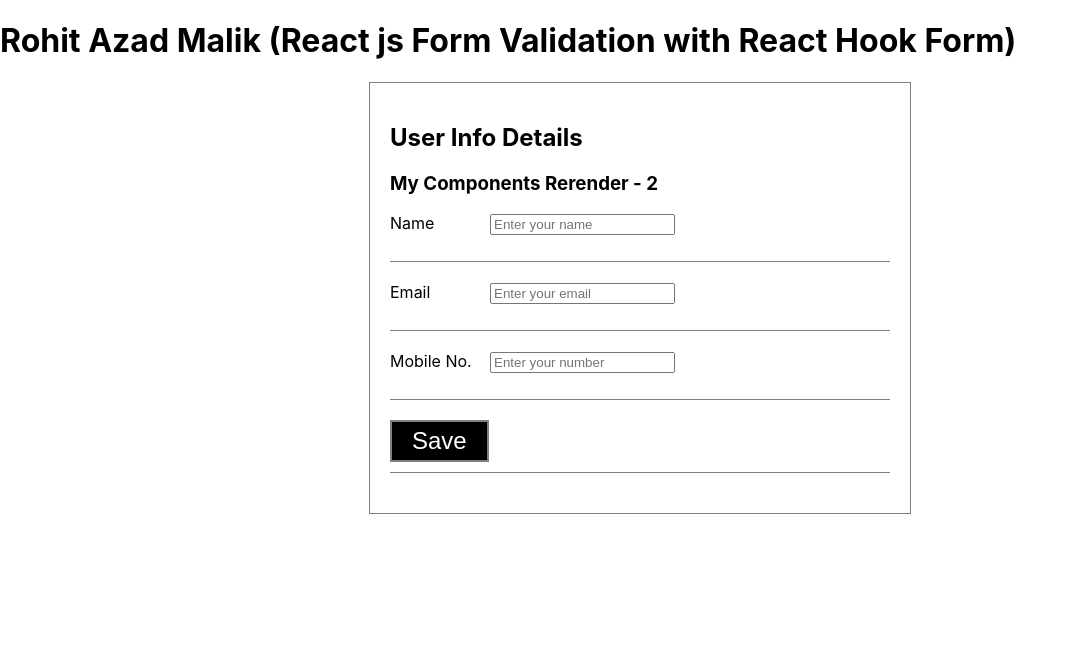
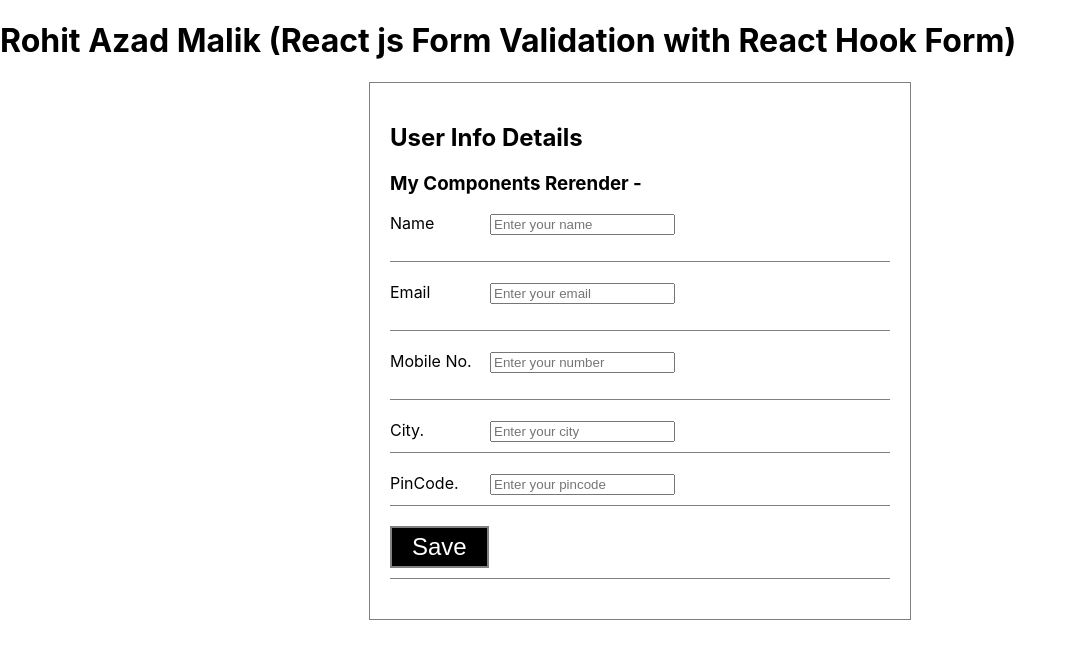
Before and after one commit to rohitazad/react-hook-form, a React (Create React App) app: page / in a window 1280 px wide. Shown: the top 658 px of the page, without its empty margins (0-1075 px from the left). Built offline with nearby package versions, Linux system fonts and the light colour scheme; no server answers.

Commit message:
Default value and nested object do in react hook form

```diff
--- a/src/App.js
+++ b/src/App.js
@@ -1,10 +1,15 @@
 import './App.css';
-import UserInfoValidationForm from './Components/UserinfoValidationForm';
+import UserInfoValidationForm from './Components/UserinfoDefaultValue';
 function App() {
+  const _userData = {
+    name:'Rohit Azad Malik',
+    email:'rohitazadwebdesigner@gmail.com',
+    phone:9953878727
+  }
   return (
     <>
       <h1>Rohit Azad Malik (React js Form Validation with React Hook Form)</h1>
-      <UserInfoValidationForm />
+      <UserInfoValidationForm data={_userData} />
     </>
   );
 }
--- /dev/null
+++ b/src/Components/UserinfoDefaultValue.js
@@ -0,0 +1,107 @@
+import React from 'react';
+import {useForm} from 'react-hook-form';
+import {DevTool} from '@hookform/devtools';
+
+
+const UserInfoValidationForm = ({data})=>{
+    const form = useForm({
+        defaultValues: async ()=>{
+            const response = await fetch('https://dummyjson.com/users/1');
+            const data = await response.json();
+            return {
+                name:data.firstName,
+                email:data.email,
+                phone:data.phone,
+                address:{
+                    city:data.company.address.city,
+                    pincode:data.company.address.postalCode
+                }
+            }
+        }
+    });
+    const {register, control, handleSubmit, formState:{errors}} = form;
+
+    //console.log('form', form)
+    const formSubmit = (data)=>{
+        console.log('form submit', data);
+
+    }
+    return (
+        <>
+            <div className='userFrom'>
+                <h2>User Info Details</h2>
+                <h3>My Components Rerender - </h3>
+                <form action="#" onSubmit={handleSubmit(formSubmit)} className='userDetailForm' noValidate>
+                    <div className='fromGroup'>
+                        <label htmlFor="name">Name</label>
+                        <input type="text" id="name" {...register('name', {
+                            required:{
+                                value:true,
+                                message:'Please fill your good name'
+                            },
+                            validate:(fieldValue)=>{
+                                return fieldValue !== 'admin' || 'Please enter another name'
+                            }
+                        })} placeholder='Enter your name' />
+                        <p className='error'>{errors.name?.message}</p>
+                    </div>
+                    <div className='fromGroup'>
+                        <label htmlFor="name">Email</label>
+                        <input id="email"  type="email" {...register('email', {
+                            pattern:{
+                                value:/^[a-zA-Z0-9.!#$%&'*+/=?^_`{|}~-]+@[a-zA-Z0-9-]+(?:\.[a-zA-Z0-9-]+)*$/,
+                                message:"invalid email id please fill correct email id"
+                            },
+                            required:{
+                                value:true,
+                                message:'Please fill your email id'
+                            },
+                            validate:{
+                                notAdminEmail:(value)=>{
+                                    return value !== 'admin@admin.com' || 'Please choose another email id'
+                                },
+                                blockDomain:(value)=>{
+                                    return (
+                                        !value.endsWith('test.com') || "This domain is not allowd"
+                                    )
+                                },
+                                lengthError: (value)=>{
+                                    return value.length > 6 || 'Please write correct email formate'
+                                }
+                            }
+                        })} placeholder='Enter your email' />
+                        <p className='error'>{errors.email?.message}</p>
+                    </div>
+                    <div className='fromGroup'>
+                        <label htmlFor='phone'>Mobile No.</label>
+                        <input id="phone" type="text" {...register('phone', {
+                            required:{
+                                value:true,
+                                message:'Please fill your mobile no'
+                            }
+                        })} placeholder='Enter your number' />
+                        <p className='error'>{errors.phone?.message}</p>
+                    </div>
+                    <div className='fromGroup'>
+                        <label htmlFor='city'>City.</label>
+                        <input id="city" type="text" {...register('address.city')} placeholder='Enter your city' />
+                    </div>
+                    <div className='fromGroup'>
+                        <label htmlFor='pincode'>PinCode.</label>
+                        <input id="pincode" type="text" {...register('address.pincode')} placeholder='Enter your pincode' />
+                    </div>
+
+
+                    <div className='fromGroup'>
+                        <input type="submit" value="Save" />
+                    </div>
+
+                </form>
+                <DevTool control={control}/>
+            </div>
+        </>
+    )
+}
+
+
+export default UserInfoValidationForm;
```
